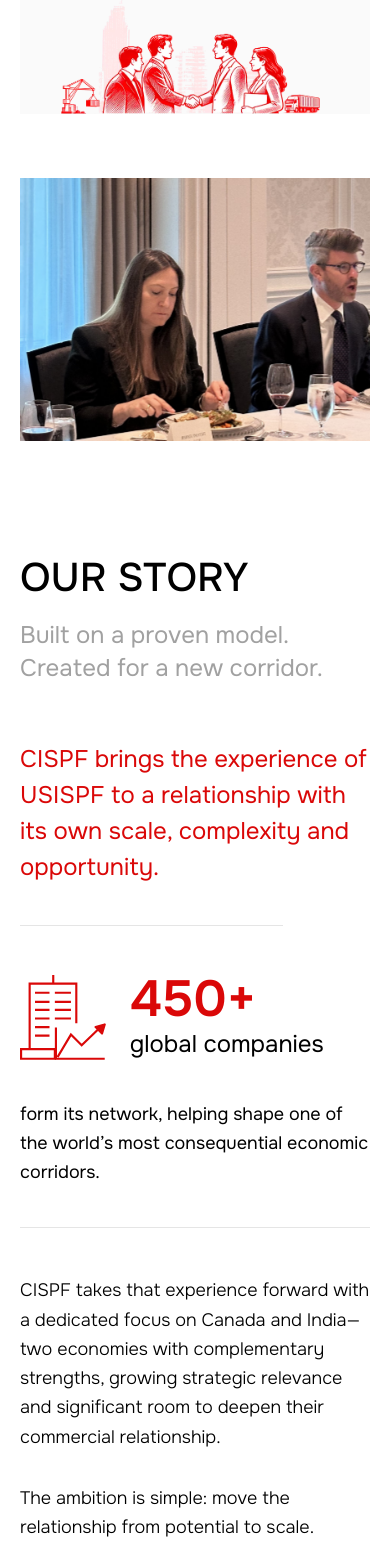
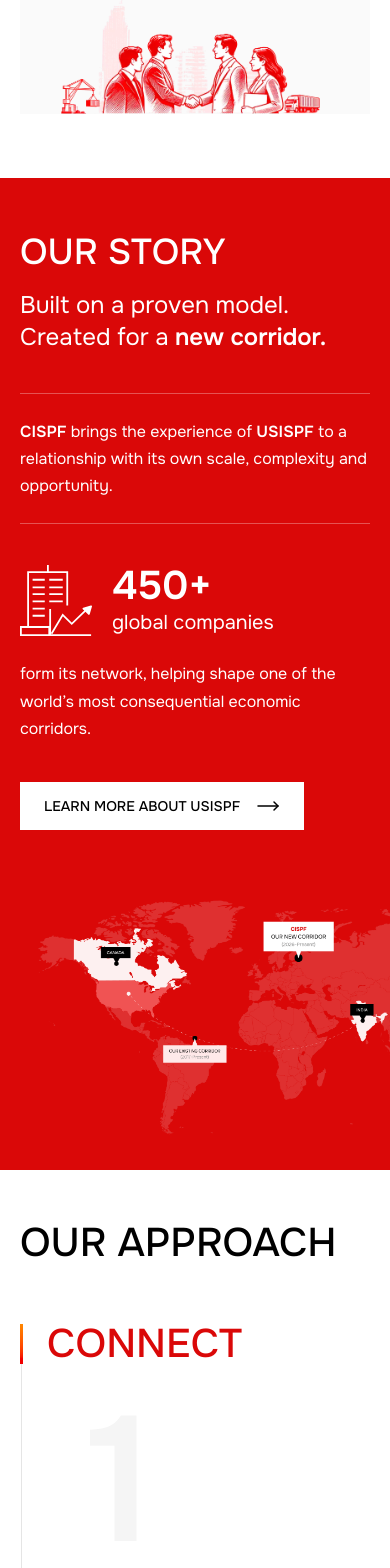
Before and after one commit to abhinavlitmus-crypto/cispf, a Next.js app in the folder web/: page /about/cispf in a window 390 px wide. Shown: the part 4540-6108 px from the top of the page. Built offline with nearby package versions, Linux system fonts and the light colour scheme; no server answers.

Commit message:
7d. About our story section

```diff
--- a/web/src/app/about/cispf/page.tsx
+++ b/web/src/app/about/cispf/page.tsx
@@ -18,9 +18,9 @@ export default function AboutCispfPage() {
         <HeroSection />
         <ThreePillars />
         <WhoWeAre />
-        <StickyImage image="/about/stick1.jpg" />
+        {/* <StickyImage image="/about/stick1.jpg" /> */}
         <OurStory />
-        <StickyImage image="/about/stick2.jpg" />
+        {/* <StickyImage image="/about/stick2.jpg" /> */}
         <OurApproach />
         <JoinUs />
       </main>
--- a/web/src/components/about/cispf/OurStory.tsx
+++ b/web/src/components/about/cispf/OurStory.tsx
@@ -1,3 +1,7 @@
+import Image from "next/image";
+import { MoveRight } from "lucide-react";
+import Button from "@/components/common/Button/Button";
+
 function GrowthIcon({ className }: { className?: string }) {
   return (
     <svg viewBox="0 0 160 160" fill="none" stroke="currentColor" strokeWidth={4} aria-hidden="true" className={className}>
@@ -11,47 +15,42 @@ function GrowthIcon({ className }: { className?: string }) {
   );
 }
 
+// Desktop: the animated corridor map fills the section and the text sits on its empty left side.
+// Mobile: the text comes first and the map follows, cropped to the part with the countries.
 export default function OurStory() {
   return (
-    <section aria-labelledby="our-story-heading" className="bg-white text-black">
-      <div className="mx-auto max-w-[1920px] px-5 pt-12 pb-16 md:px-[clamp(1rem,2.6vw,3.125rem)] lg:pt-[clamp(3rem,4vw,5rem)] lg:pb-[clamp(4rem,6vw,7rem)]">
-        <div className="grid grid-cols-1 gap-14 lg:grid-cols-2 lg:gap-[clamp(2rem,4vw,5rem)]">
-          <div>
-            <h2 id="our-story-heading" className="text-[clamp(2.5rem,3.6vw,4.25rem)] leading-tight font-medium">OUR STORY</h2>
-            <p className="mt-4 max-w-[30rem] text-[clamp(1.5rem,2.1vw,2.5rem)] leading-snug text-neutral-400 lg:mt-[clamp(1rem,1.6vw,2rem)] lg:max-w-[42rem] lg:text-neutral-300">
-              Built on a proven model. Created for a new corridor.
+    <section aria-labelledby="our-story-heading" className="relative isolate overflow-hidden bg-primary text-white lg:min-h-[52.35vw]">
+      <div className="relative z-10 mx-auto max-w-[1920px] px-5 pt-14 pb-10 md:px-[clamp(1rem,8.6vw,10.5rem)] lg:pt-[clamp(4rem,8vw,10rem)] lg:pb-[clamp(4rem,6.5vw,8rem)]">
+        <div className="max-w-[34rem] lg:w-[max(26vw,24rem)] lg:max-w-none">
+          <h2 id="our-story-heading" className="text-[clamp(2.25rem,3.1vw,4rem)] leading-none font-medium">OUR STORY</h2>
+          <p className="mt-5 text-[clamp(1.5rem,1.85vw,2.25rem)] leading-[1.3] lg:mt-[clamp(0.75rem,1vw,1.5rem)]">
+            Built on a proven model.<br />Created for a <strong className="font-semibold">new corridor.</strong>
+          </p>
+
+          <div className="mt-10 border-y border-white/30 py-6 text-base leading-[1.7] lg:mt-[clamp(2rem,3vw,3.5rem)] lg:py-[clamp(1rem,1.25vw,1.5rem)] lg:text-[clamp(1rem,0.95vw,1.25rem)]">
+            <p><strong className="font-semibold">CISPF</strong> brings the experience of <strong className="font-semibold">USISPF</strong> to a relationship with its own scale, complexity and opportunity.</p>
+          </div>
+
+          <div className="mt-10 flex items-center gap-5 lg:mt-[clamp(2rem,3.4vw,4rem)] lg:gap-[clamp(1rem,1.2vw,1.5rem)]">
+            <GrowthIcon className="size-[4.5rem] shrink-0 lg:size-[clamp(4rem,4.3vw,5.5rem)]" />
+            <p className="flex flex-col">
+              <span className="text-[clamp(2.5rem,2.5vw,3.25rem)] leading-none font-semibold">450+</span>
+              <span className="mt-1 text-[clamp(1.25rem,1.35vw,1.75rem)] leading-tight">global companies</span>
             </p>
           </div>
+          <p className="mt-6 text-base leading-[1.7] lg:mt-[clamp(0.75rem,1vw,1.5rem)] lg:text-[clamp(1rem,0.95vw,1.25rem)]">
+            form its network, helping shape one of the world’s most consequential economic corridors.
+          </p>
 
-          <div className="text-lg leading-relaxed lg:pt-2 lg:text-[clamp(1rem,1.05vw,1.25rem)]">
-            <p className="text-2xl leading-normal text-primary lg:text-[length:inherit]">
-              CISPF brings the experience of USISPF to a relationship with its own scale, complexity and opportunity.
-            </p>
+          <Button href="https://usispf.org/" target="_blank" rel="noopener noreferrer" className="mt-10 gap-4 bg-white font-medium text-black lg:mt-[clamp(2.5rem,4.2vw,5rem)]">
+            LEARN MORE ABOUT USISPF<MoveRight aria-hidden="true" strokeWidth={1.5} className="size-6" />
+            <span className="sr-only">(opens in a new tab)</span>
+          </Button>
+        </div>
+      </div>
 
-            <hr className="mt-10 w-3/4 border-neutral-200 lg:mt-[clamp(1.5rem,2.5vw,3rem)] lg:w-1/2" />
-
-            <div className="mt-12 flex items-center gap-[clamp(1.5rem,5vw,2.5rem)] lg:mt-[clamp(2rem,2.8vw,3.5rem)] lg:gap-[clamp(1.5rem,2.8vw,3.5rem)]">
-              <GrowthIcon className="size-[clamp(5rem,22vw,6rem)] shrink-0 text-primary lg:size-[clamp(6rem,8vw,10rem)]" />
-              <p className="flex flex-col">
-                <span className="text-[clamp(3rem,13vw,4rem)] leading-none font-semibold text-primary lg:text-[clamp(3.5rem,5.2vw,6.5rem)]">450+</span>
-                <span className="mt-1 text-[clamp(1.5rem,6vw,2rem)] leading-tight lg:text-[clamp(1.5rem,2.3vw,2.75rem)]">global companies</span>
-              </p>
-            </div>
-
-            <p className="mt-10 lg:mt-[clamp(1.5rem,2.2vw,2.5rem)]">
-              form its network, helping shape one of the world’s most consequential economic corridors.
-            </p>
-
-            <hr className="mt-10 border-neutral-200 lg:mt-[clamp(2rem,2.8vw,3.5rem)] lg:w-[87%]" />
-
-            <div className="mt-12 space-y-8 font-light lg:mt-[clamp(2rem,3.2vw,4rem)] lg:space-y-[clamp(1.5rem,1.9vw,2.25rem)] lg:font-normal">
-              <p>
-                CISPF takes that experience forward with a dedicated focus on Canada and India—two economies with complementary strengths, growing strategic relevance and significant room to deepen their commercial relationship.
-              </p>
-              <p>The ambition is simple: move the relationship from potential to scale.</p>
-            </div>
-          </div>
-        </div>
+      <div className="relative aspect-[1.3] w-full lg:absolute lg:inset-0 lg:aspect-auto">
+        <Image src="/svg/about-us.gif" alt="Map showing CISPF's new Canada–India corridor alongside the existing US–India corridor" fill unoptimized sizes="100vw" className="object-cover object-[88%_50%] lg:object-center" />
       </div>
     </section>
   );
```
Also changed, not shown: web/public/svg/about-us.gif (added).
